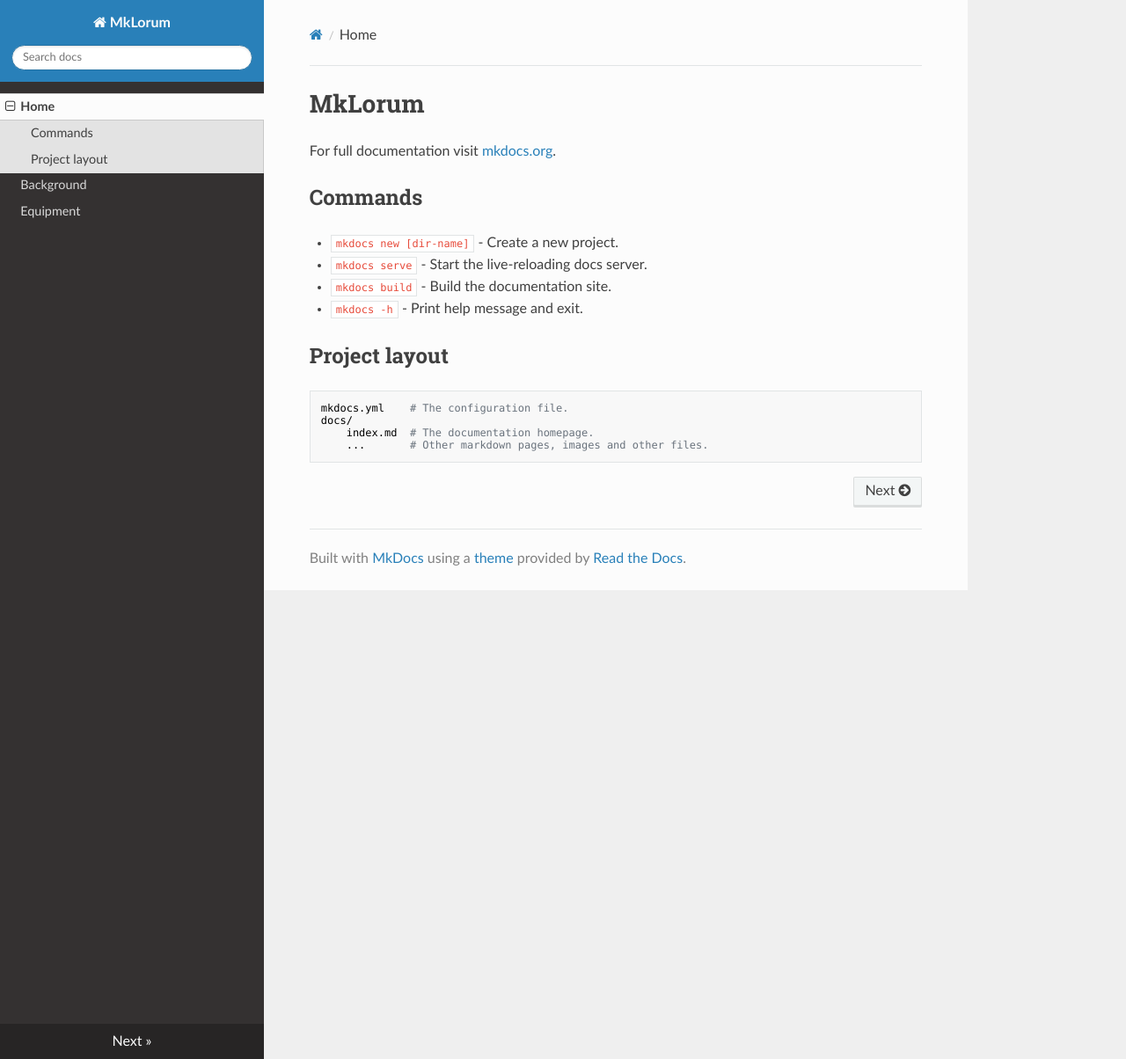
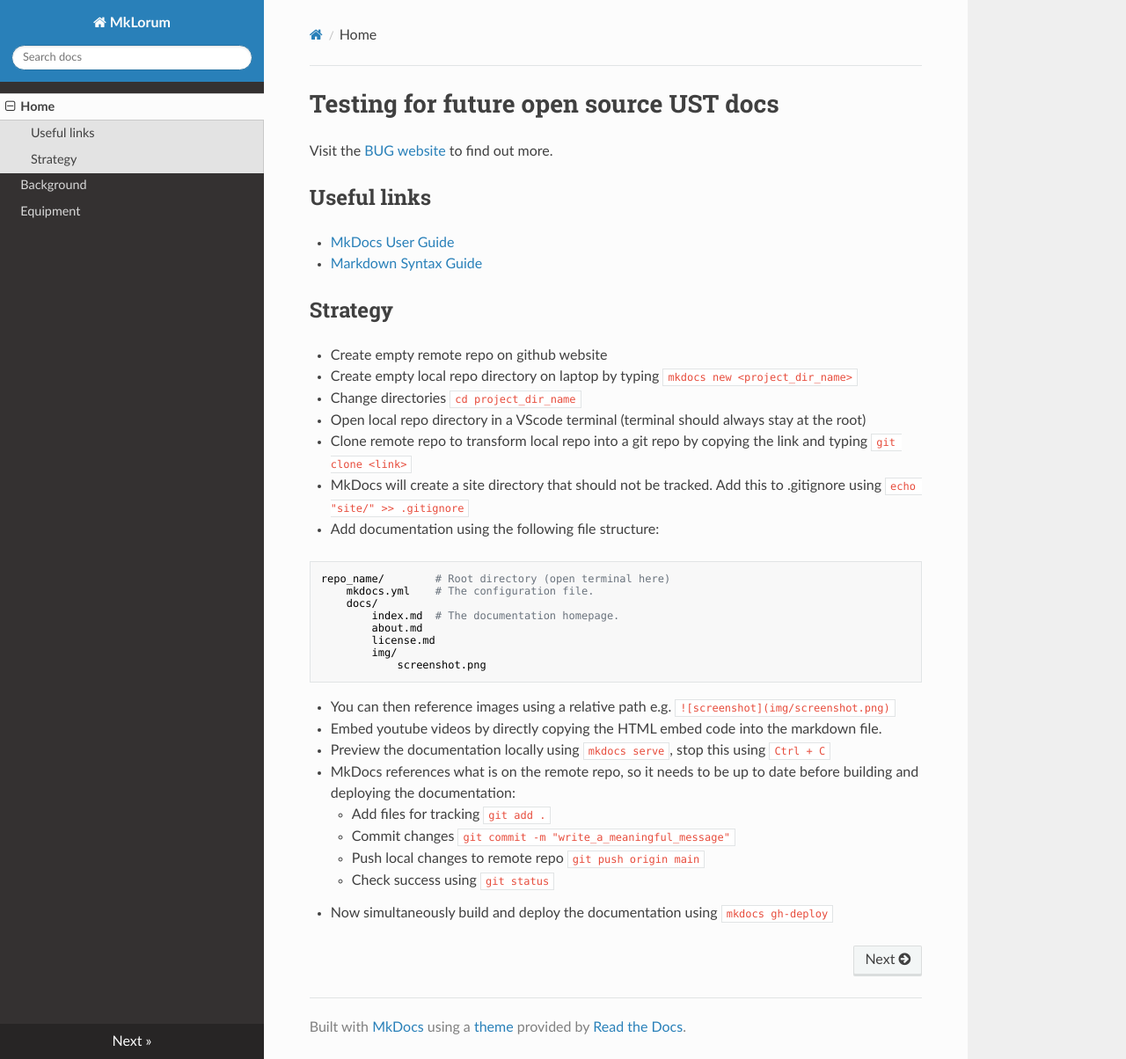
Before and after one commit to morganjroberts/USTopenSourceTest, an MkDocs documentation site: the page built from docs/index.md, in a window 1280 px wide and 1204 px high. Shown: the whole window at 88% size. Built offline with MkDocs 1.6.1, drawn with Linux system fonts in a browser that asks for light colours; nearby versions of some CDN libraries.

Commit message:
written user guide for docs

````diff
--- a/docs/index.md
+++ b/docs/index.md
@@ -1,17 +1,38 @@
-# MkLorum
+# Testing for future open source UST docs
 
-For full documentation visit [mkdocs.org](https://www.mkdocs.org).
+Visit the [BUG website](https://bug.medphys.ucl.ac.uk/) to find out more.
 
-## Commands
+## Useful links
+* [MkDocs User Guide](https://www.mkdocs.org/user-guide/)
+* [Markdown Syntax Guide](https://www.markdownguide.org/basic-syntax/)
 
-* `mkdocs new [dir-name]` - Create a new project.
-* `mkdocs serve` - Start the live-reloading docs server.
-* `mkdocs build` - Build the documentation site.
-* `mkdocs -h` - Print help message and exit.
+## Strategy
 
-## Project layout
+* Create empty remote repo on github website
+* Create empty local repo directory on laptop by typing `mkdocs new <project_dir_name>`
+* Change directories `cd project_dir_name`
+* Open local repo directory in a VScode terminal (terminal should always stay at the root)
+* Clone remote repo to transform local repo into a git repo by copying the link and typing `git clone <link>`
+* MkDocs will create a site directory that should not be tracked. Add this to .gitignore using `echo "site/" >> .gitignore`
+* Add documentation using the following file structure:
 
+```
+repo_name/        # Root directory (open terminal here)
     mkdocs.yml    # The configuration file.
     docs/
         index.md  # The documentation homepage.
-        ...       # Other markdown pages, images and other files.
+        about.md
+        license.md
+        img/
+            screenshot.png
+```
+
+* You can then reference images using a relative path e.g. `![screenshot](img/screenshot.png)`
+* Embed youtube videos by directly copying the HTML embed code into the markdown file.
+* Preview the documentation locally using `mkdocs serve`, stop this using `Ctrl + C`
+* MkDocs references what is on the remote repo, so it needs to be up to date before building and deploying the documentation:
+    * Add files for tracking `git add .`
+    * Commit changes `git commit -m "write_a_meaningful_message"`
+    * Push local changes to remote repo `git push origin main`
+    * Check success using `git status`
+* Now simultaneously build and deploy the documentation using `mkdocs gh-deploy`
````
Also changed, not shown: site/index.html, 1 other file.
